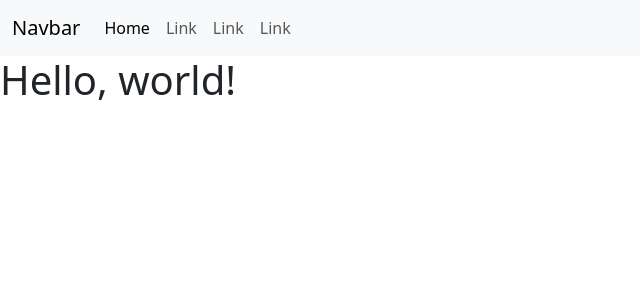
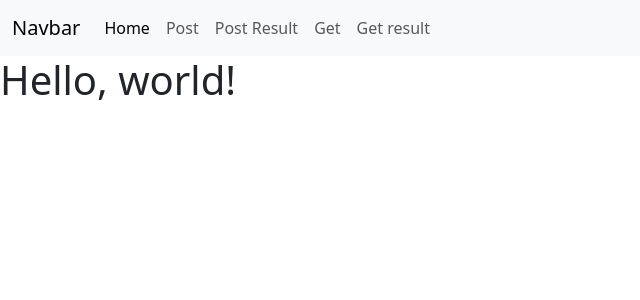
Before and after one commit to Sche0075/HW2, a PHP site: page / in a window 1280 px wide. Shown: the top 300 px of the page, without its empty margins (0-640 px from the left). Run offline with PHP 8.4, Linux system fonts and the light colour scheme.

Commit message:
Update index.php

```diff
--- a/index.php
+++ b/index.php
@@ -4,9 +4,11 @@
     <meta charset="utf-8">
     <meta name="viewport" content="width=device-width, initial-scale=1">
     <title>Bootstrap demo</title>
-    <link href="https://cdn.jsdelivr.net/npm/bootstrap@5.3.1/dist/css/bootstrap.min.css" rel="stylesheet" integrity="sha384-4bw+/aepP/YC94hEpVNVgiZdgIC5+VKNBQNGCHeKRQN+PtmoHDEXuppvnDJzQIu9" crossorigin="anonymous">
-
-    <nav class="navbar navbar-expand-lg bg-body-tertiary">
+    <link href="https://cdn.jsdelivr.net/npm/bootstrap@5.3.2/dist/css/bootstrap.min.css" rel="stylesheet" integrity="sha384-T3c6CoIi6uLrA9TneNEoa7RxnatzjcDSCmG1MXxSR1GAsXEV/Dwwykc2MPK8M2HN" crossorigin="anonymous">
+  </head>
+  <body>
+    <div classs="container">
+      <nav class="navbar navbar-expand-lg bg-body-tertiary">
   <div class="container-fluid">
     <a class="navbar-brand" href="#">Navbar</a>
     <button class="navbar-toggler" type="button" data-bs-toggle="collapse" data-bs-target="#navbarSupportedContent" aria-controls="navbarSupportedContent" aria-expanded="false" aria-label="Toggle navigation">
@@ -15,29 +17,26 @@
     <div class="collapse navbar-collapse" id="navbarSupportedContent">
       <ul class="navbar-nav me-auto mb-2 mb-lg-0">
         <li class="nav-item">
-          <a class="nav-link active" aria-current="page" href="#">Home</a>
+          <a class="nav-link active" aria-current="page" href="/">Home</a>
         </li>
         <li class="nav-item">
-          <a class="nav-link" href="#">Link</a>
+          <a class="nav-link" href="post.php">Post</a>
         </li>
         <li class="nav-item">
-          <a class="nav-link" href="#">Link</a>
+          <a class="nav-link" href="post-response.php">Post Result</a>
         </li>
         <li class="nav-item">
-          <a class="nav-link" href="#">Link</a>
+          <a class="nav-link" href="get.php">Get</a>
+        </li>
+        <li class="nav-item">
+          <a class="nav-link" href="get-result.php">Get result</a>
         </li>
       </ul>
     </div>
   </div>
 </nav>
-
-  </head>
-  <body>
-
-    <div class="conatiner">
-    <h1>Hello, world!</h1>
+      <h1>Hello, world!</h1>
     </div>
-
-    <script src="https://cdn.jsdelivr.net/npm/bootstrap@5.3.1/dist/js/bootstrap.bundle.min.js" integrity="sha384-HwwvtgBNo3bZJJLYd8oVXjrBZt8cqVSpeBNS5n7C8IVInixGAoxmnlMuBnhbgrkm" crossorigin="anonymous"></script>
+    <script src="https://cdn.jsdelivr.net/npm/bootstrap@5.3.2/dist/js/bootstrap.bundle.min.js" integrity="sha384-C6RzsynM9kWDrMNeT87bh95OGNyZPhcTNXj1NW7RuBCsyN/o0jlpcV8Qyq46cDfL" crossorigin="anonymous"></script>
   </body>
 </html>
```
